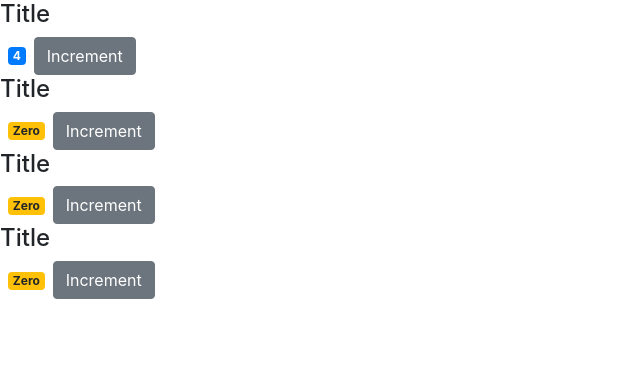
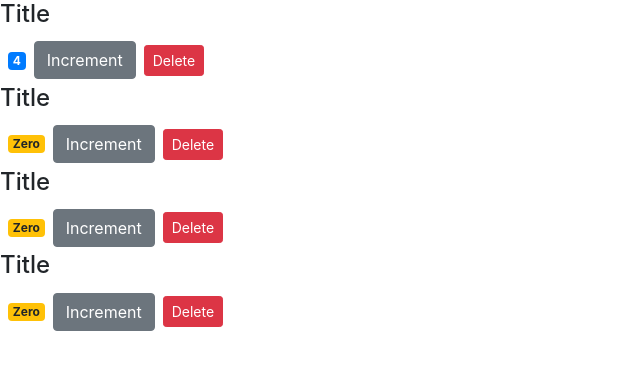
Before and after one commit to spriha1/reactdemo, a React (Create React App) app: page / in a window 1280 px wide. Shown: the top 370 px of the page, without its empty margins (0-640 px from the left). Built offline with nearby package versions, Linux system fonts and the light colour scheme.

Commit message:
worked on raising and handling events and updating state

```diff
--- a/src/components/counter.jsx
+++ b/src/components/counter.jsx
@@ -2,7 +2,7 @@
 
 class Counter extends Component {
     state = {
-        value: this.props.value
+        value: this.props.counter.value
     };
 
     handleIncrement = product => {
@@ -20,6 +20,7 @@
                 {this.props.children}
                 <span className={this.getBadgeClasses()}>{this.formatCount()}</span>
                 <button onClick={() => this.handleIncrement({ id: 1 })} className="btn btn-secondary btm-sm">Increment</button>
+                <button onClick={() => this.props.onDelete(this.props.counter.id)} className="btn btn-danger btn-sm m-2">Delete</button>
             </div>
         );
     }
--- a/src/components/counters.jsx
+++ b/src/components/counters.jsx
@@ -9,10 +9,17 @@
             { id: 3, value: 0 },
             { id: 4, value: 0 },
         ]
-     }
+    };
+
+    handleDelete = counterId => {
+        const counters = this.state.counters.filter(c => c.id !== counterId);
+        this.setState({ counters: counters });
+        // this.setState({ counters });
+    }
+
     render() {
         return ( <div>
-            {this.state.counters.map(counter => <Counter key={counter.id} value={counter.value}>
+            {this.state.counters.map(counter => <Counter key={counter.id} onDelete={this.handleDelete} counter={counter}>
                 <h4>Title</h4>
             </Counter>)}
         </div> );
```
